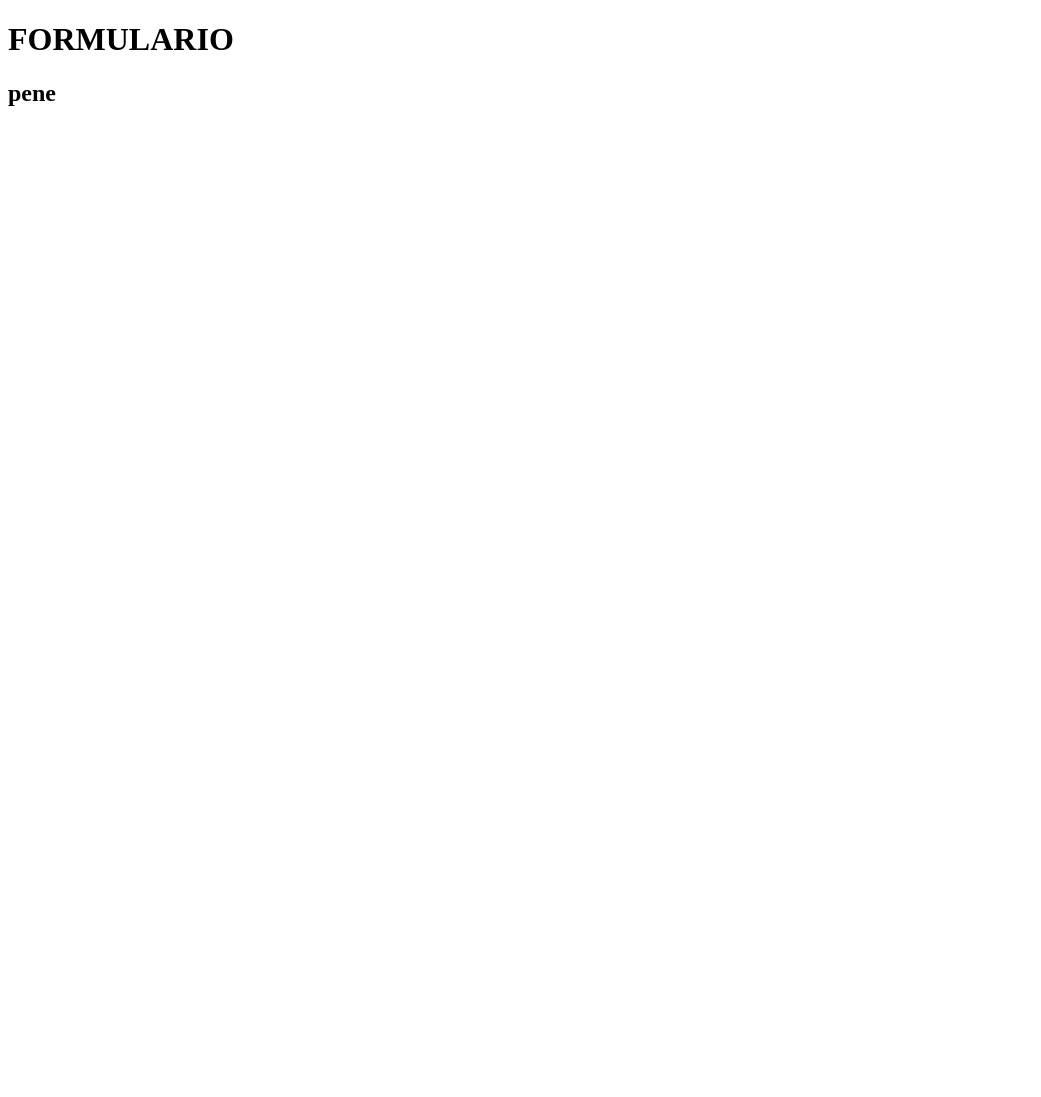
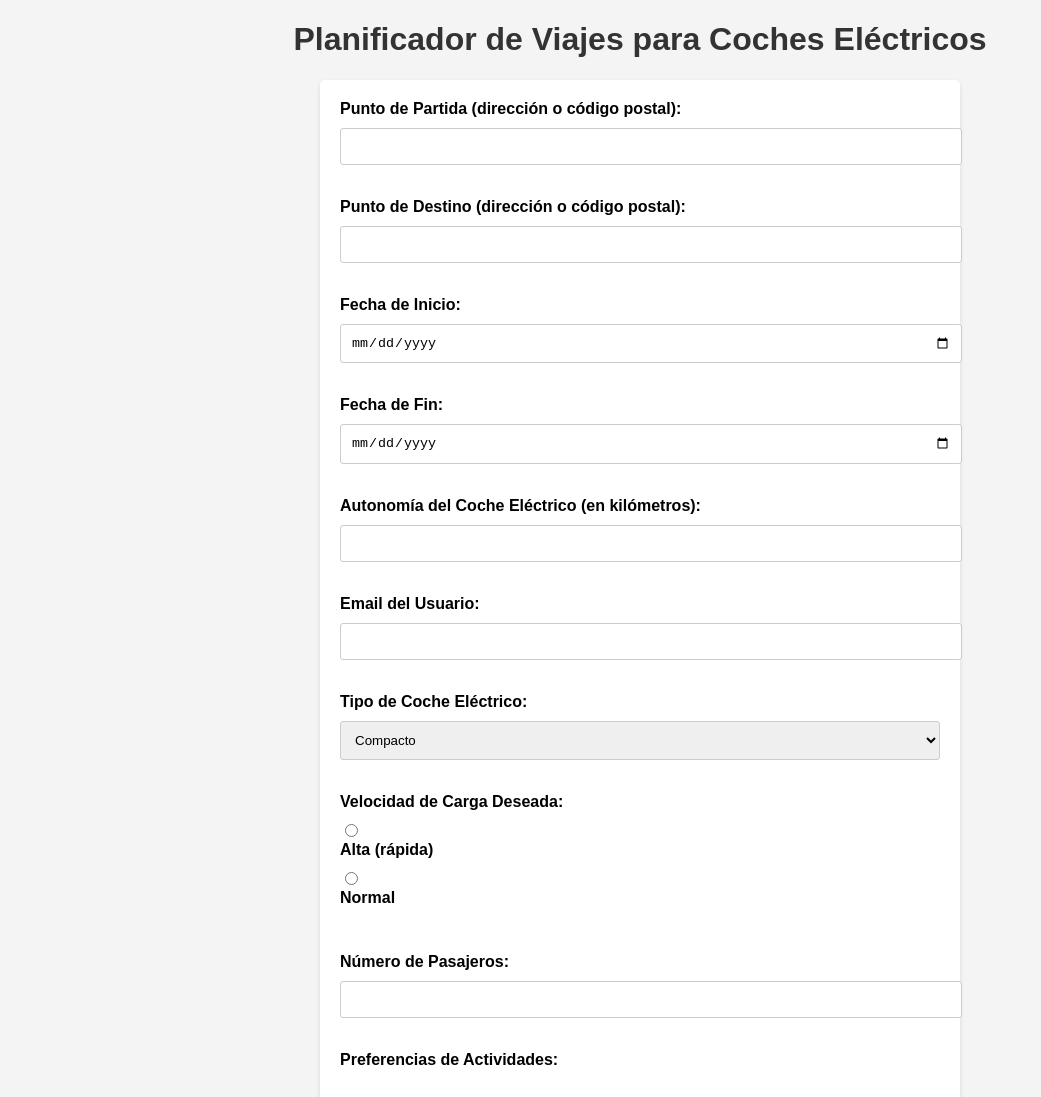
Before and after one commit to YolandaTain/EcoCarga, a plain HTML site: page Modulos/Itinerario/itinerario.html in a window 1280 px wide. Shown: the top 1097 px of the page, without its empty margins (0-1041 px from the left). Before the commit the page ends 800 px from the top, so only its background shows below. Drawn offline with Linux system fonts and the light colour scheme.

Commit message:
Jorge itinerario V2.0

```diff
--- a/Modulos/Itinerario/css/itinerario.css
+++ b/Modulos/Itinerario/css/itinerario.css
@@ -0,0 +1,60 @@
+body {
+    font-family: Arial, sans-serif;
+    background-color: #f4f4f4;
+    margin: 0;
+    padding: 0;
+}
+
+h1 {
+    text-align: center;
+    color: #333;
+}
+
+form {
+    max-width: 600px;
+    margin: 0 auto;
+    background-color: #fff;
+    padding: 20px;
+    border-radius: 5px;
+    box-shadow: 0 2px 5px rgba(0, 0, 0, 0.1);
+}
+
+label {
+    display: block;
+    margin-bottom: 10px;
+    font-weight: bold;
+}
+
+input[type="text"],
+input[type="date"],
+input[type="number"],
+input[type="email"],
+select,
+textarea {
+    width: 100%;
+    padding: 10px;
+    margin-bottom: 15px;
+    border: 1px solid #ccc;
+    border-radius: 3px;
+}
+
+input[type="radio"] {
+    margin-right: 5px;
+}
+
+textarea {
+    height: 100px;
+}
+
+input[type="submit"] {
+    background-color: #333;
+    color: #fff;
+    padding: 10px 20px;
+    border: none;
+    border-radius: 3px;
+    cursor: pointer;
+}
+
+input[type="submit"]:hover {
+    background-color: #555;
+}
--- a/Modulos/Itinerario/itinerario.html
+++ b/Modulos/Itinerario/itinerario.html
@@ -1,12 +1,72 @@
 <!DOCTYPE html>
-<html lang="en">
+<html lang="es">
+
 <head>
     <meta charset="UTF-8">
     <meta name="viewport" content="width=device-width, initial-scale=1.0">
-    <title>Document</title>
+    <title>Formulario de Itinerario para Coche Eléctrico</title>
+    <link rel="stylesheet" type="text/css" href="css/itinerario.css">
+
 </head>
+
 <body>
-    <h1>FORMULARIO</h1>
-    <h2>pene</h2>
+    <h1>Planificador de Viajes para Coches Eléctricos</h1>
+    <form action="procesar.php" method="post">
+        <label for="puntoPartida">Punto de Partida (dirección o código postal):</label>
+        <input type="text" id="puntoPartida" name="puntoPartida" required><br><br>
+
+        <label for="puntoDestino">Punto de Destino (dirección o código postal):</label>
+        <input type="text" id="puntoDestino" name="puntoDestino" required><br><br>
+
+        <label for="fechaInicio">Fecha de Inicio:</label>
+        <input type="date" id="fechaInicio" name="fechaInicio" required><br><br>
+
+        <label for="fechaFin">Fecha de Fin:</label>
+        <input type="date" id="fechaFin" name="fechaFin" required><br><br>
+
+        <label for="autonomia">Autonomía del Coche Eléctrico (en kilómetros):</label>
+        <input type="number" id="autonomia" name="autonomia" required><br><br>
+
+        <label for="email">Email del Usuario:</label>
+        <input type="email" id="email" name="email" required><br><br>
+
+        <label for="tipoCoche">Tipo de Coche Eléctrico:</label>
+        <select id="tipoCoche" name="tipoCoche" required>
+            <option value="compacto">Compacto</option>
+            <option value="sedán">Sedán</option>
+            <option value="SUV">SUV</option>
+            <option value="4x4">4x4</option>
+            <option value="deportivo">Deportivo</option>
+
+        </select><br><br>
+
+        <label for="velocidadCarga">Velocidad de Carga Deseada:</label>
+        <input type="radio" id="velocidadCargaAlta" name="velocidadCarga" value="alta" required>
+        <label for="velocidadCargaAlta">Alta (rápida)</label>
+        <input type="radio" id="velocidadCargaNormal" name="velocidadCarga" value="normal" required>
+        <label for="velocidadCargaNormal">Normal</label><br><br>
+
+        <label for="numPasajeros">Número de Pasajeros:</label>
+        <input type="number" id="numPasajeros" name="numPasajeros" required><br><br>
+
+        <label>Preferencias de Actividades:</label><br>
+        <input type="checkbox" id="restaurantes" name="preferenciasActividades[]" value="restaurantes">
+        <label for="restaurantes">Restaurantes</label><br>
+        <input type="checkbox" id="puntosInteres" name="preferenciasActividades[]" value="puntosInteres">
+        <label for="puntosInteres">Puntos de Interés Turístico</label><br>
+        <input type="checkbox" id="bares" name="preferenciasActividades[]" value="bares">
+        <label for="bares">Bares</label><br>
+        <input type="checkbox" id="centrosComerciales" name="preferenciasActividades[]" value="centrosComerciales">
+        <label for="centrosComerciales">Centros Comerciales</label><br>
+        <input type="checkbox" id="parques" name="preferenciasActividades[]" value="parques">
+        <label for="parques">Parques</label><br>
+        <input type="checkbox" id="museos" name="preferenciasActividades[]" value="museos">
+        <label for="museos">Museos</label><br>
+        </select><br><br>
+
+
+        <input type="submit" value="Generar Itinerario">
+    </form>
 </body>
+
 </html>
```
